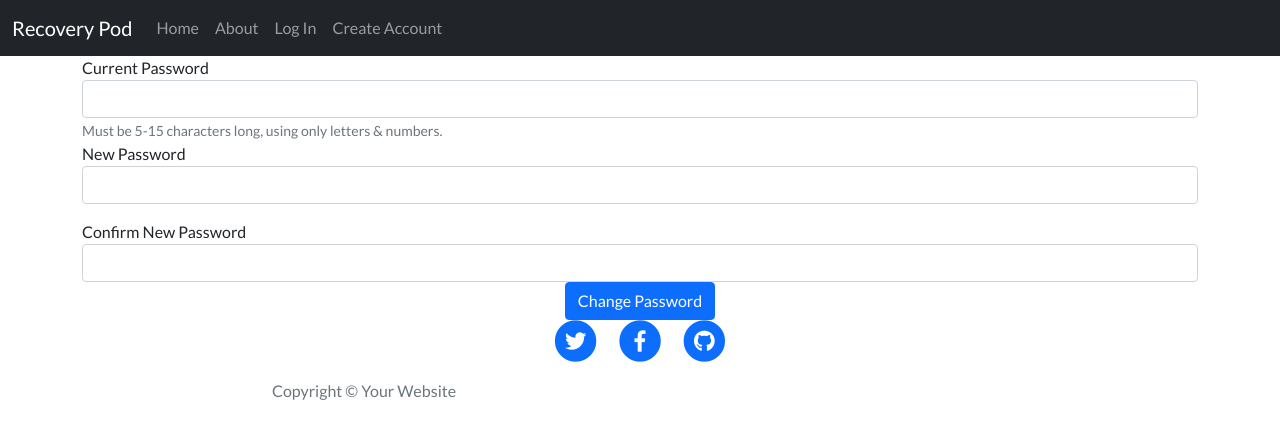
After one commit to aryan008/recovery-test, a Flask app: page /password_update in a window 1280 px wide. The commit adds this page. Shown: the top 439 px of the page. Run offline with Flask 2, Linux system fonts and the light colour scheme; some libraries are stand-ins or nearby versions.

Commit message:
password authenticate

```diff
--- a/app.py
+++ b/app.py
@@ -137,6 +137,25 @@ def delete_user_user(username):
 
     else:
         abort(404)
+
+@app.route("/password_update", methods=["GET", "POST"])
+def password_update():
+    if request.method == "POST":
+        old_password = mongo.db.users.find_one(
+            {"username": session["user"]})["password"]
+
+        if check_password_hash(old_password, request.form.get("old_password")):
+            mongo.db.users.update_one(
+                {"username": session["user"]},
+                {"$set": {"password": generate_password_hash(
+                    request.form.get("newpassword"))}})
+            flash("Password Successfully updated")
+            return redirect(url_for("get_recovery"))
+        else:
+            flash("Password is incorrect, please try again")
+            return redirect(url_for("pw_change"))
+
+    return render_template("pw_change.html")
 
 
 @app.route("/delete_entry/<username>")
--- a/templates/base.html
+++ b/templates/base.html
@@ -40,6 +40,7 @@
                         <li class="nav-item"><a class="nav-link" href="{{ url_for('profile', username=session['user']) }}">Manage Profile</a></li>
                         <li class="nav-item"><a class="nav-link" href="{{ url_for('new_entry') }}">New Entry</a></li>
                         <li class="nav-item"><a class="nav-link" href="{{ url_for('logout') }}">Log Out</a></li>
+                        <li class="nav-item"><a class="nav-link" href="{{ url_for('password_update') }}">Settings</a></li>
                         {% else %}
                         <li class="nav-item"><a class="nav-link" href="{{ url_for('login') }}">Log In</a></li>
                         <li class="nav-item"><a class="nav-link" href="{{ url_for('create_account') }}">Create Account</a></li>
--- a/templates/profile.html
+++ b/templates/profile.html
@@ -4,11 +4,13 @@
     <div class="row">
         <h3>
             {{ username }}'s Profile
+            <br>
             {% if username != "admin" %}
             Delete account: <strong>{{ username.username }}</strong> <a href="{{ url_for('delete_user_user', username=username) }}" class="btn btn-danger btn-primary">Delete</a>
             <br>
             {% else %}
             {% endif %}
+            <br>
             {% if result == "No entry yet, please submit one" %}
             No entry yet since you created the account, please submit one here.
             {% elif date_difference ==0 %}
--- /dev/null
+++ b/templates/pw_change.html
@@ -0,0 +1,23 @@
+{% extends "base.html" %}
+{% block content %}
+
+    <form method="POST" action="{{url_for('password_update')}}">
+        <div>
+            <label for="old_password">Current Password</label>
+            <input type="password" name="old_password" class="form-control" id="old_password">
+
+            <div class="col-auto">
+                <span id="passwordHelpInline" class="form-text">Must be 5-15 characters long, using only letters & numbers.</span>
+            </div>
+            <label for="newpassword">New Password</label>
+            <input type="password" name="newpassword" class="form-control" id="newpassword" minlength="5" maxlength="15" pattern="^[a-zA-Z0-9]{5,15}$" onChange="checkPassword()"
+                minlength="5" required>
+            <label class="mt-3" for="confirmpassword">Confirm New Password</label>
+            <input type="password" class="form-control" id="confirmpassword" onChange="checkPassword()" minlength="5" maxlength="15" pattern="^[a-zA-Z0-9]{5,15}$" required>
+        </div>
+        <div class="text-center">
+            <button type="submit" id="change-password" class="btn btn-primary">Change Password</button>
+        </div>
+    </form>
+
+{% endblock %}
```
